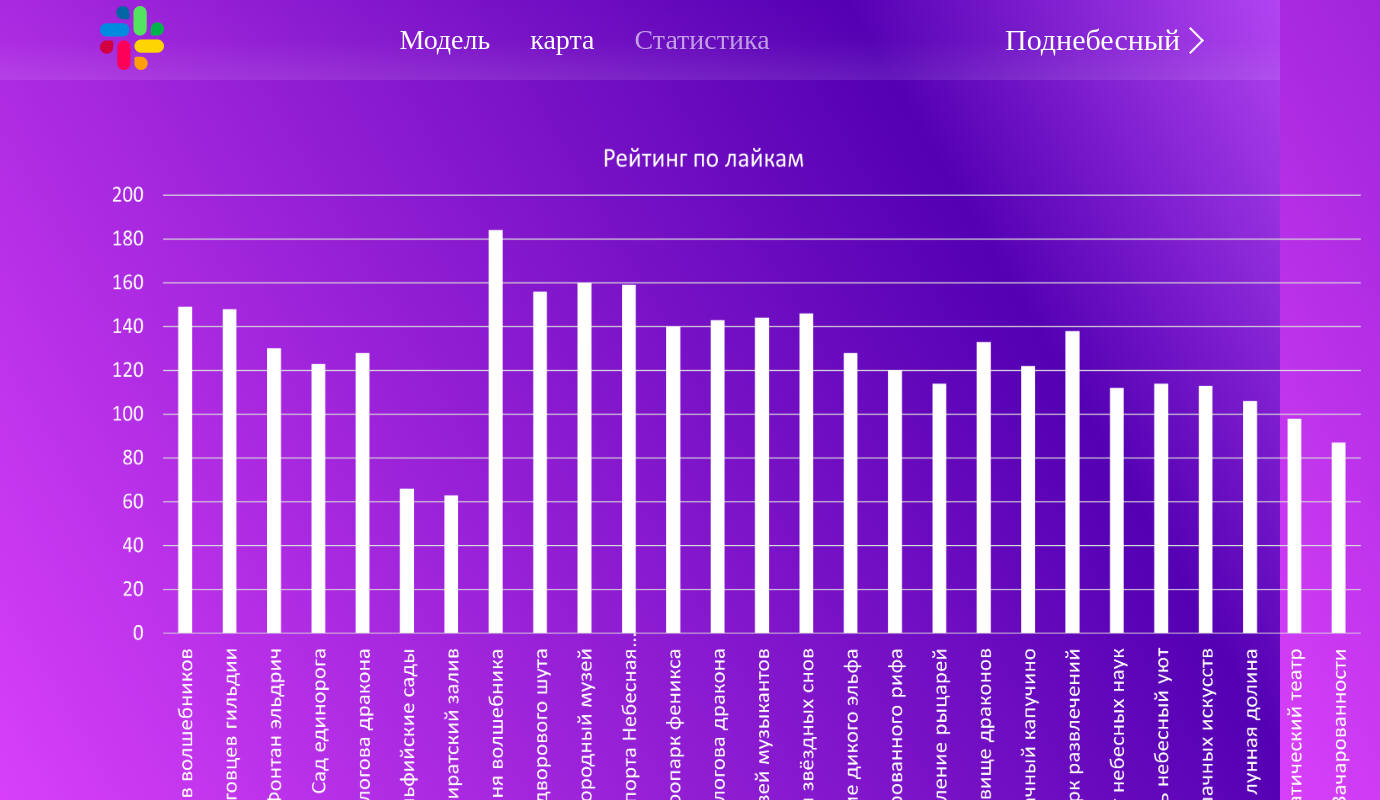
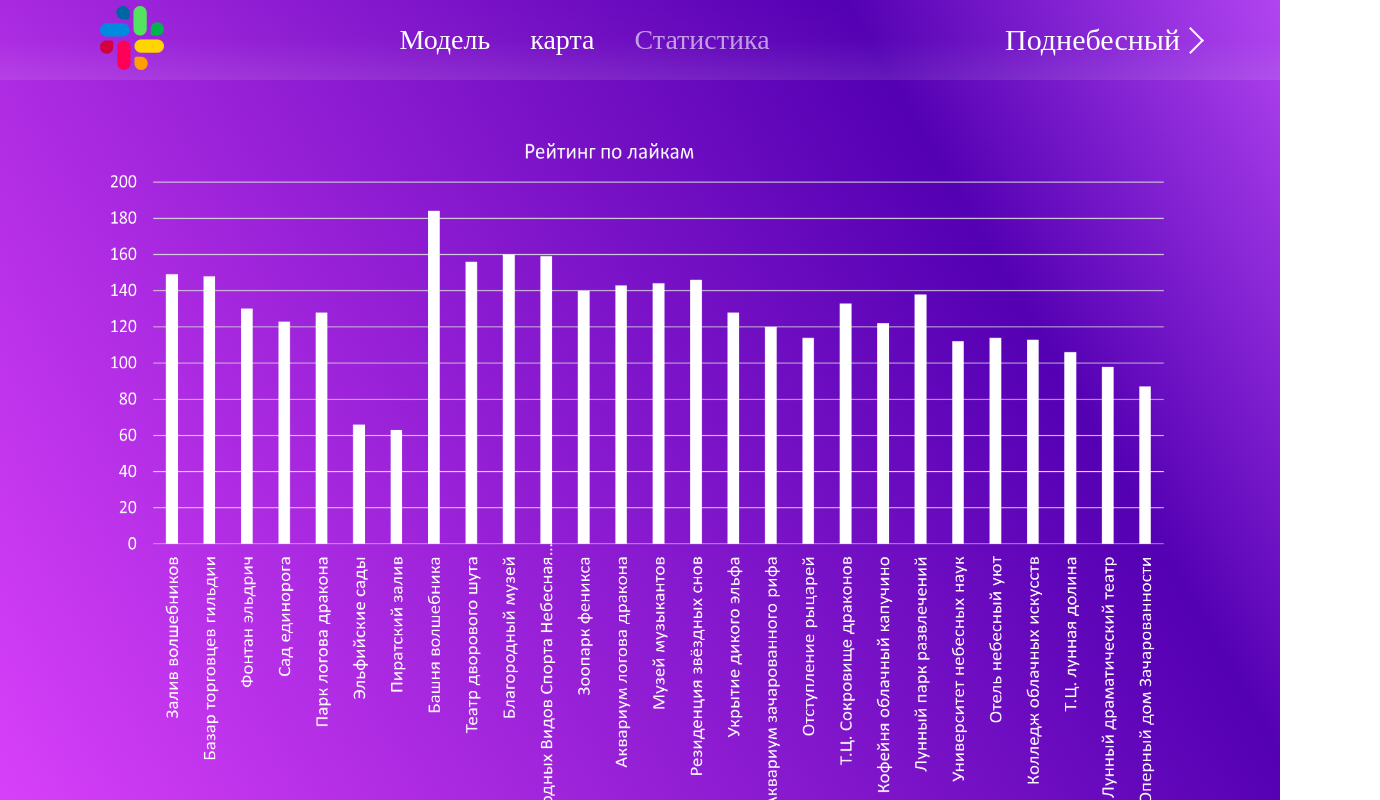
Before and after one commit to Pechenka124/ffffff, a React (Vite) app: page /statistics in a window 1280 px wide. Shown: the top 800 px of the page, 1380 px wide, since content can reach past the window. Built offline with nearby package versions, Linux system fonts and the light colour scheme.

Commit message:
Update Statistics.module.scss

```diff
--- a/src/components/pages/statistics/Statistics.module.scss
+++ b/src/components/pages/statistics/Statistics.module.scss
@@ -27,6 +27,6 @@
 }
 .diagram{
     margin-top:40px;
-    width:1280px;
-    height:920px;
+    width:1080px;
+    height:760px;
 }
```
